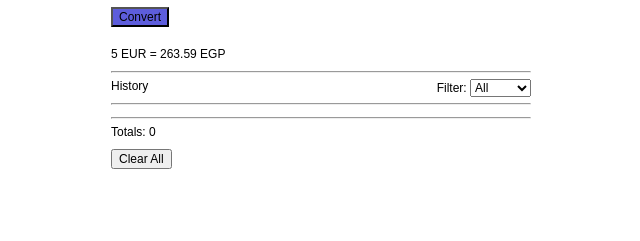
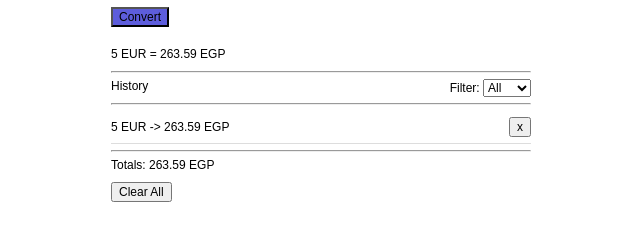
Before and after one commit to samaadam1/PocketExchange, a website built with Vite: page index.html in a window 1280 px wide. Both pictures are taken after typing "5" into the empty fields and a click on the button "Convert". Shown: the part 109-350 px from the top of the page, without its empty margins (319-959 px from the left). Built offline with nearby package versions, Linux system fonts and the light colour scheme.

Commit message:
Part6: Rendering (Done)

```diff
--- a/index.html
+++ b/index.html
@@ -62,19 +62,13 @@
                 <div class="history_filter">
                     <label for="filter_history">Filter:</label>
                     <select id="filter_history">
-                        <option value="all" selected>All</option>
-                        <optgroup label="From">
-                            <option value="from_EGP">EGP</option>
-                            <option value="from_USD">USD</option>
-                            <option value="from_EUR">EUR</option>
-                            <option value="from_GBP">GBP</option>
-                        </optgroup>
-                        <optgroup label="To">
-                            <option value="to_EGP">EGP</option>
-                            <option value="to_USD">USD</option>
-                            <option value="to_EUR">EUR</option>
-                            <option value="to_GBP">GBP</option>
-                        </optgroup>
+                        <option value="" selected>All</option>
+                        <option value="EGP">EGP</option>
+                        <option value="USD">USD</option>
+                        <option value="EUR">EUR</option>
+                        <option value="GBP">GBP</option>
+                        <option value="SAR">SAR</option>
+                        <option value="AED">AED</option>
                     </select>
                 </div>
             </div>
--- a/src/main.ts
+++ b/src/main.ts
@@ -1,6 +1,16 @@
 import createStore from './store.ts';
 import { loadRates } from './rates.ts';
-import { addConversion, convert, createIdGenerator, swapCurrencies, validateAmount } from './state.ts';
+import {
+  addConversion,
+  clearHistory,
+  convert,
+  createIdGenerator,
+  getTotals,
+  getVisibleHistory,
+  removeConversion,
+  swapCurrencies,
+  validateAmount,
+} from './state.ts';
 import { loadHistory, saveHistory } from './storage.ts';
 import type { AppState, Conversion } from './types.ts';
 
@@ -11,6 +21,10 @@ const convertButton = document.querySelector<HTMLButtonElement>('#convert')!;
 const swapButton = document.querySelector<HTMLButtonElement>('#swap')!;
 const message = document.querySelector<HTMLOutputElement>('#message')!;
 const result = document.querySelector<HTMLOutputElement>('#result')!;
+const filterSelect = document.querySelector<HTMLSelectElement>('#filter_history')!;
+const historyList = document.querySelector<HTMLUListElement>('#history_list')!;
+const totalOutput = document.querySelector<HTMLOutputElement>('#total_conversions')!;
+const clearButton = document.querySelector<HTMLButtonElement>('#clear_history')!;
 
 // This creates the store, and the object passed in, is its initial state, the starting values before the user has done anything.
 const store = createStore({
@@ -51,13 +65,44 @@ function fillOptions(select: HTMLSelectElement, codes: string[]): void {
   select.replaceChildren(...codes.map((code) => new Option(code, code)));
 }
 
-// "100 EUR = 5,271.74 EGP"
-function covertionResult(item: Conversion): string {
-  const formatted = item.result.toLocaleString('en-US', {
+// 5271.7391 -> "5,271.74"
+function formatMoney(value: number): string {
+  return value.toLocaleString('en-US', {
     minimumFractionDigits: 2,
     maximumFractionDigits: 2,
   });
-  return `${item.amount} ${item.from} = ${formatted} ${item.to}`;
+}
+
+// "100 EUR = 5,271.74 EGP". The history list passes '->' to get "100 EUR -> 5,271.74 EGP".
+function covertionResult(item: Conversion, symbol: string = '='): string {
+  return `${item.amount} ${item.from} ${symbol} ${formatMoney(item.result)} ${item.to}`;
+}
+
+// "7,696.74 EGP | 25.32 USD": the total converted into each currency, for the entries shown.
+function totalsText(state: AppState): string {
+  const totals = getTotals({ ...state, history: getVisibleHistory(state) });
+  const parts = Object.keys(totals)
+    .sort()   // alphabetical, so the order doesn't change from one conversion to the next
+    .map((code) => `${formatMoney(totals[code])} ${code}`);
+  return parts.length === 0 ? '0.00' : parts.join(' | ');
+}
+
+// One <li> of the history list: the conversion text and a delete button.
+function renderItem(item: Conversion): HTMLLIElement {
+  const li = document.createElement('li');
+
+  const text = document.createElement('span');
+  text.textContent = covertionResult(item, '->');
+
+  const remove = document.createElement('button');
+  remove.type = 'button';
+  remove.className = 'delete';
+  remove.dataset['id'] = item.id;   // tells the list listener which conversion to delete
+  remove.setAttribute('aria-label', 'Delete this conversion');
+  remove.textContent = 'x';
+
+  li.append(text, remove);
+  return li;
 }
 
 // Draws the page from the state. It runs every time the state changes.
@@ -91,6 +136,13 @@ function render(state: AppState): void {
     latest !== undefined && latest.from === state.from && latest.to === state.to
       ? covertionResult(latest)
       : `0.00 ${state.to}`;
+
+  // the history list, the totals and the filter, all drawn from the state
+  const visible = getVisibleHistory(state);
+  historyList.replaceChildren(...visible.map(renderItem));
+  totalOutput.textContent = totalsText(state);
+  filterSelect.value = state.filter ?? '';
+  clearButton.disabled = state.history.length === 0;
 }
 
 //////////////////////////// EVENT LISTENERS ///////////////////////////
@@ -152,6 +204,29 @@ convertButton.addEventListener('click', () => {
   addNewConversion(Number(amountInput.value));
 });
 
+// The filter dropdown changed: '' means "All" (no filter).
+filterSelect.addEventListener('change', () => {
+  const value = filterSelect.value;
+  store.setState((state) => ({ ...state, filter: value === '' ? null : value }));
+});
+
+// Clear All is clicked: the history becomes empty.
+clearButton.addEventListener('click', () => {
+  store.setState((state) => clearHistory(state));
+});
+
+// One listener for the whole list (not one per item): it finds out which delete button was clicked.
+historyList.addEventListener('click', (event) => {
+  const target = event.target;
+  if (!(target instanceof Element)) return;
+
+  const button = target.closest<HTMLButtonElement>('button.delete');
+  const id = button?.dataset['id'];
+  if (id === undefined) return;
+
+  store.setState((state) => removeConversion(state, id));
+});
+
 ////////////////////////// // STARTUP //////////////////////////
 
 // load the rates, then mark the state ready: render fills the dropdowns and enables Convert
--- a/src/style.css
+++ b/src/style.css
@@ -75,3 +75,27 @@ button:disabled {
     flex-direction: row;
     justify-content: space-between;
 }
+
+/* the page columns shrink to their content, so the history uses the full 420px */
+.main,
+.history {
+    width: 100%;
+}
+
+/* remove the bullets and the default list spacing */
+#history_list {
+    list-style: none;
+    padding: 0;
+    margin: 0;
+    width: 100%;
+}
+
+/* each row: the calculation on the left, the delete button on the right */
+#history_list li {
+    display: flex;
+    flex-direction: row;
+    justify-content: space-between;
+    align-items: center;
+    padding: 6px 0;
+    border-bottom: 1px solid #ddd;
+}
```
